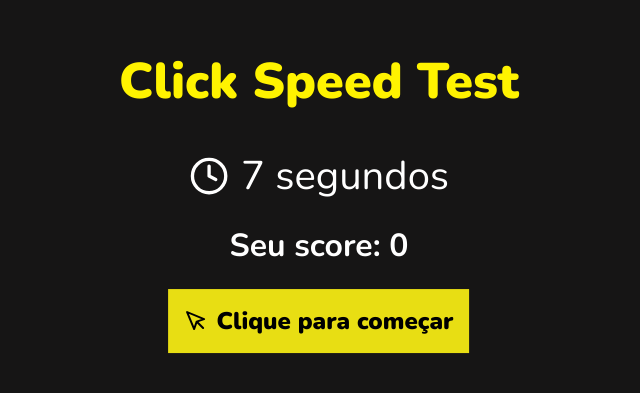
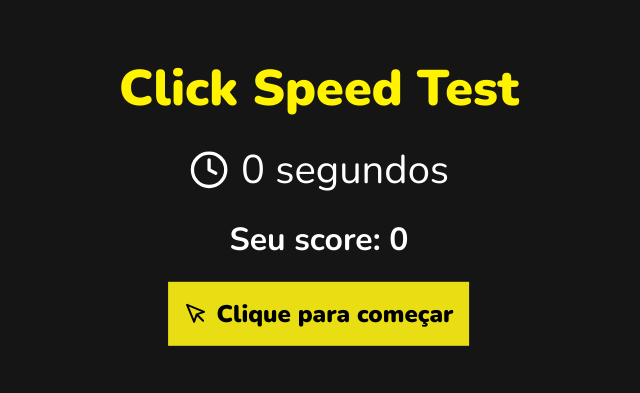
Before and after one commit to JoaoCFN/Click_Speed_Test, a React (Create React App) app: page / in a window 1280 px wide. Shown: the part 217-610 px from the top of the page, without its empty margins (321-961 px from the left). Built offline with nearby package versions, Linux system fonts and the light colour scheme.

Commit message:
Ajustando funcionalidades do projeto

```diff
--- a/src/components/Clock/index.js
+++ b/src/components/Clock/index.js
@@ -6,7 +6,7 @@ import Swal from "sweetalert2";
 const Click = () => {
     const [numberClicks, setNumberClicks] = useState(0);
     const [startClock, setStartClock] = useState(false);
-    const [seconds, setSeconds] = useState(7);
+    const [seconds, setSeconds] = useState(0);
 
     function handleNumberClick(){
         setNumberClicks(numberClicks + 1);
--- a/src/components/Title/index.css
+++ b/src/components/Title/index.css
@@ -3,4 +3,5 @@
     font-weight: 900;
     text-align: center;
     font-size: 50px;
+    margin-bottom: 20px;
 }
```
